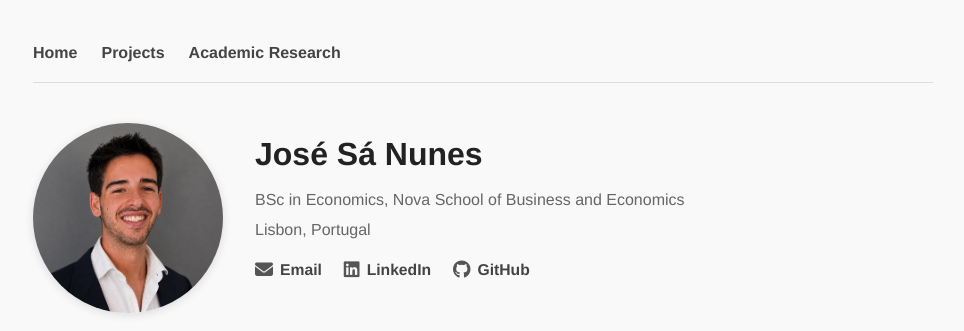
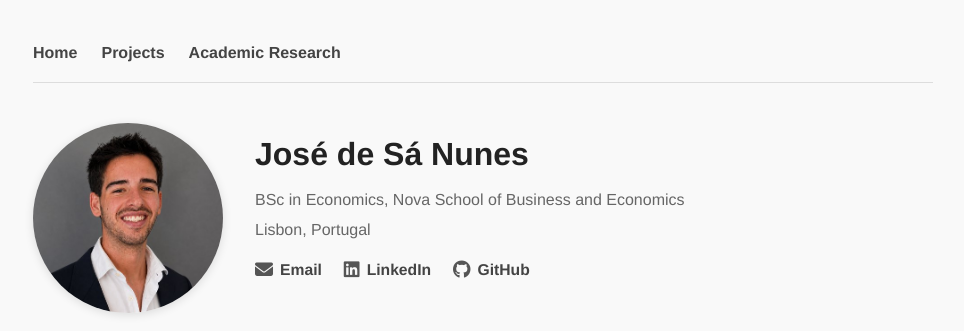
Before and after one commit to josepaulonunes/josepaulonunes.github.io, a Jekyll site: the page built from index.md, in a window 1280 px wide. Shown: the top 331 px of the page, without its empty margins (157-1121 px from the left). Built offline with Jekyll 4.4.1, drawn with Linux system fonts in a browser that asks for light colours.

Commit message:
Update name

```diff
--- a/index.md
+++ b/index.md
@@ -9,7 +9,7 @@ title: José Nunes
 
   <div class="profile-text">
 
-    <h1>José Sá Nunes</h1>
+    <h1>José de Sá Nunes</h1>
 
     <div class="subtitle">
       <p>BSc in Economics, Nova School of Business and Economics</p>
```
